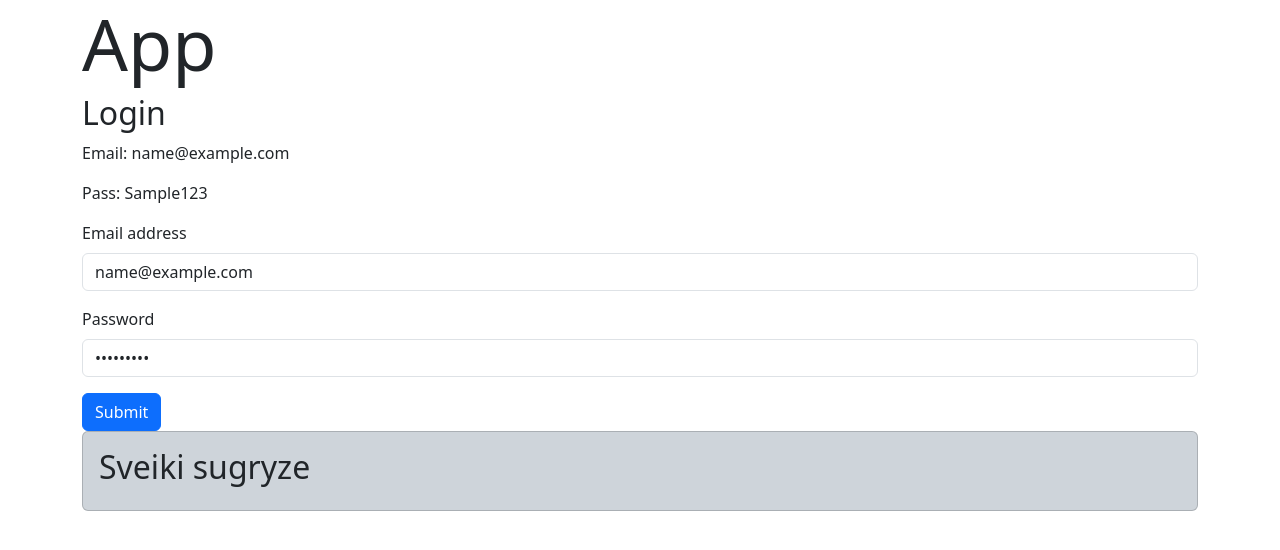
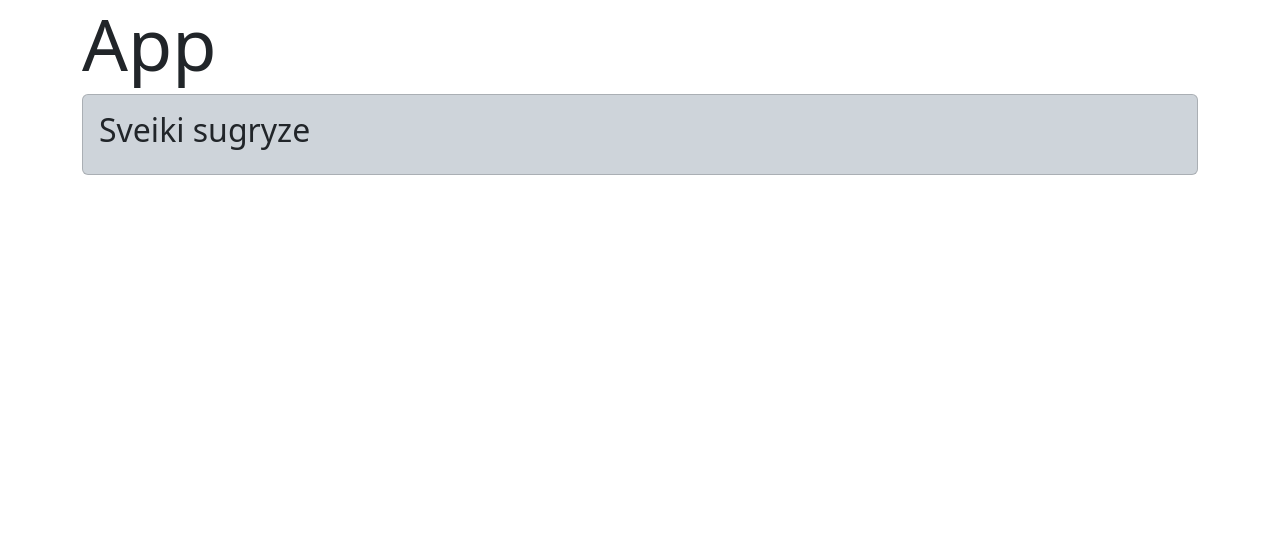
Before and after one commit to MariusCodeAcademy/type19_19_react_ts_event_fetch, a React (Vite) app: page / in a window 1280 px wide. Both pictures are taken after typing "name@example.com", "Sample123" into the empty fields and a click on the button "Submit". Shown: the top 550 px of the page. Built offline with nearby package versions, Linux system fonts and the light colour scheme.

Commit message:
get userObj

```diff
--- a/src/App.tsx
+++ b/src/App.tsx
@@ -1,27 +1,31 @@
 // import React from 'react';
 import { useState } from 'react';
 import Login from './components/Login';
+import { type UserObjType } from './types/types';
 
 export default function App() {
-  const [userObj, setUserObj] = useState();
+  const [userObj, setUserObj] = useState<UserObjType | null>(null);
 
-  function getUser() {
+  function getUser(obj: UserObjType) {
     // gauti sita console log be klaidu
-    console.log('getUser ivyko');
+    console.log('getUser ivyko', obj);
     // pamiti useri is Login formos ir irasyti ji i userObj
-
+    setUserObj(obj);
     // kai turim userObj is login, tai neberodom formos rodom kortele
   }
 
   return (
     <div className='container'>
       <h1 className='display-2'>App</h1>
-      <Login onLogin={getUser} />
-      <div className='card bg-dark-subtle'>
-        <div className='card-body'>
-          <h2>Sveiki sugryze</h2>
+      {userObj === null && <Login onLogin={getUser} />}
+
+      {userObj !== null && (
+        <div className='card bg-dark-subtle'>
+          <div className='card-body'>
+            <h2>Sveiki sugryze</h2>
+          </div>
         </div>
-      </div>
+      )}
     </div>
   );
 }
--- a/src/components/Login.tsx
+++ b/src/components/Login.tsx
@@ -1,7 +1,11 @@
 import { useState } from 'react';
+import { type UserObjType } from '../types/types';
 
+type LoginProps = {
+  onLogin: (a: UserObjType) => void;
+};
 //
-export default function Login() {
+export default function Login(props: LoginProps) {
   const [emailVal, setEmailVal] = useState('');
   const [passVal, setPassVal] = useState('');
 
@@ -18,11 +22,12 @@ export default function Login() {
     // sustabdyti forma nuo psl perkrovimo
     event.preventDefault();
     // atspausdinti user objekta {email: '', password: ''}
-    const userObj = {
+    const userObj: UserObjType = {
       email: emailVal,
       password: passVal,
     };
     console.log('userObj ===', userObj);
+    props.onLogin(userObj);
   };
 
   return (
--- /dev/null
+++ b/src/types/types.ts
@@ -0,0 +1,4 @@
+export type UserObjType = {
+  email: string;
+  password: string;
+};
```
